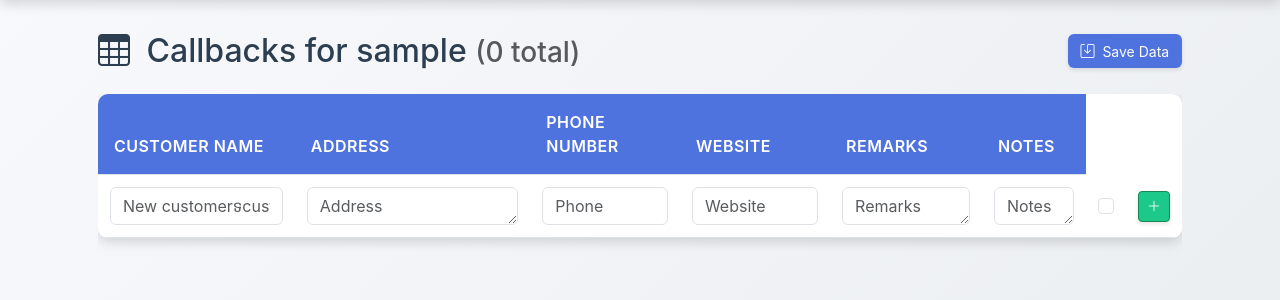
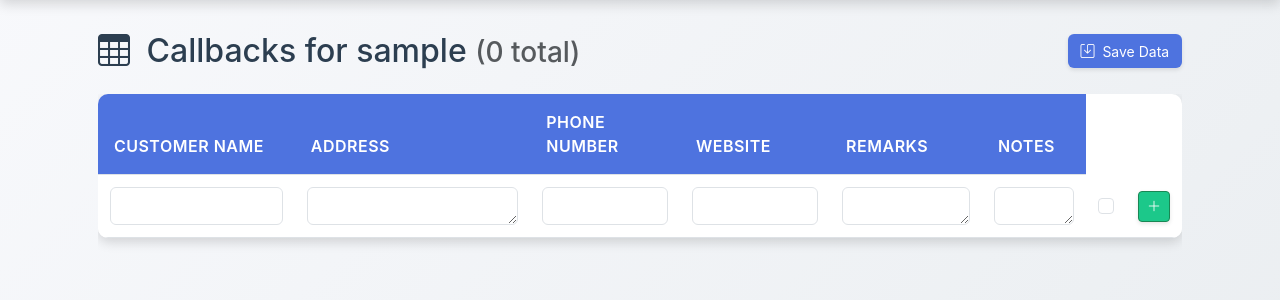
Before and after one commit to pranishch/CRM, a Django app: page /callbacks/user/1/ in a window 1280 px wide. Shown: the part 56-356 px from the top of the page. Run offline with Django 5.2, Linux system fonts and the light colour scheme; the visitor is signed in with stand-in values (Sample User, id 1); data comes from the database, SQL or seed files in the repository; data that the repository does not hold is empty.

Commit message:
callbacklist view changed

```diff
--- a/CRM/callbacks/templates/view_user_callbacklist.html
+++ b/CRM/callbacks/templates/view_user_callbacklist.html
@@ -353,8 +353,7 @@
                                 <td>
                                     <input type="text" name="customer_name"
                                            class="form-control editable name-input"
-                                           placeholder="New customerទ
-customer"
+                                           placeholder=""
                                            maxlength="100"
                                            pattern="[A-Za-z\s]+"
                                            title="Only alphabetical characters allowed">
@@ -363,13 +362,13 @@ customer"
                                     <textarea name="address"
                                               class="form-control editable address-input"
                                               rows="1"
-                                              placeholder="Address"
+                                              placeholder=""
                                               maxlength="255"></textarea>
                                 </td>
                                 <td>
                                     <input type="text" name="phone_number"
                                            class="form-control editable phone-input"
-                                           placeholder="Phone"
+                                           placeholder=""
                                            pattern="[\+\-0-9\s]+"
                                            title="Only numbers, +, - and spaces allowed"
                                            maxlength="20">
@@ -377,7 +376,7 @@ customer"
                                 <td>
                                     <input type="url" name="website"
                                         class="form-control editable website-input"
-                                        placeholder="Website"
+                                        placeholder=""
                                         maxlength="255"
                                         pattern="https?://[a-zA-Z0-9.-]+\.[a-zA-Z]{2,}(/.*)?$"
                                         title="Enter a valid URL (e.g., http://example.com)">
@@ -386,13 +385,13 @@ customer"
                                     <textarea name="remarks"
                                               class="form-control editable"
                                               rows="1"
-                                              placeholder="Remarks"></textarea>
+                                              placeholder=""></textarea>
                                 </td>
                                 <td>
                                     <textarea name="notes"
                                             class="form-control editable"
                                             rows="1"
-                                            placeholder="Notes"
+                                            placeholder=""
                                             maxlength="255"></textarea>
                                 </td>
                                 <td>
--- a/CRM/callbacks/views.py
+++ b/CRM/callbacks/views.py
@@ -190,11 +190,22 @@ def manager_dashboard(request, manager_id):
     }
     return render(request, 'manager_dashboard.html', context)
 
+from django.contrib.auth.decorators import login_required
+from django.views.decorators.csrf import csrf_protect
+from django.shortcuts import get_object_or_404, render, redirect
+from django.contrib import messages
+from .models import User, Callback  # Adjust imports based on your actual models
+
 @login_required
 @csrf_protect
 def view_user_callbacks(request, user_id):
     target_user = get_object_or_404(User, id=user_id)
     current_user = request.user
+
+    # Restrict access to only the logged-in user's callbacks unless admin or manager
+    if current_user != target_user and not (current_user.is_superuser or (hasattr(current_user, 'userprofile') and current_user.userprofile.role in ['admin', 'manager'])):
+        messages.error(request, 'Access denied. You can only view your own callbacks.')
+        return redirect('callbacklist')  # Redirect to the logged-in user's callback list
 
     if current_user.is_superuser or (hasattr(current_user, 'userprofile') and current_user.userprofile.role == 'admin'):
         callbacks = Callback.objects.filter(created_by=target_user).order_by('-created_at')
@@ -244,6 +255,10 @@ def callbacklist(request, user_id=None):
     if user_id:
         # User-specific callbacks
         target_user = get_object_or_404(User, id=user_id)
+        # Restrict access to only the logged-in user's callbacks unless admin or manager
+        if request.user != target_user and not (request.user.is_superuser or (hasattr(request.user, 'userprofile') and request.user.userprofile.role in ['admin', 'manager'])):
+            messages.error(request, 'Access denied. You can only view your own callbacks.')
+            return redirect('callbacklist')  # Redirect to the logged-in user's callback list
         # Filter callbacks where the user is either the creator or assigned
         callbacks = Callback.objects.filter(created_by=target_user)
         context.update({
```
Also changed, not shown: CRM/callbacks/templates/callbacklist.html (+6 -6 lines).
